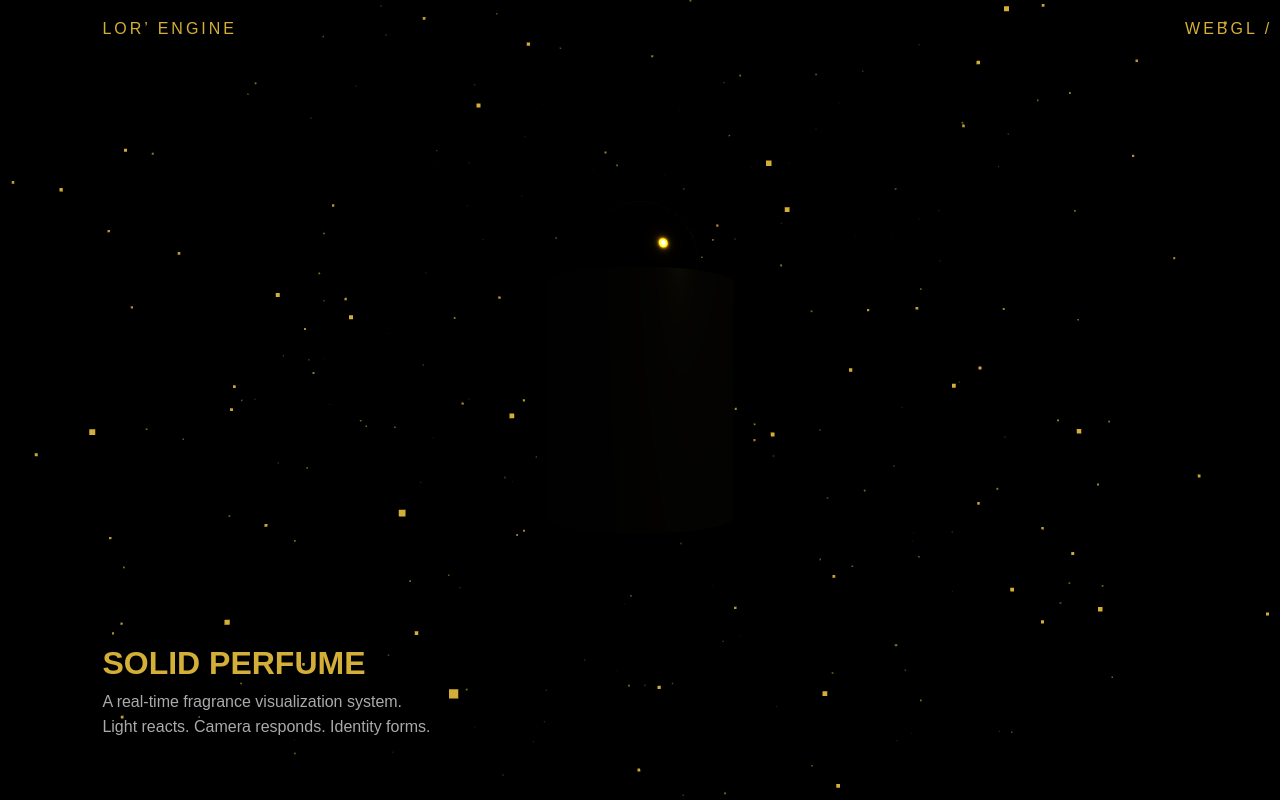
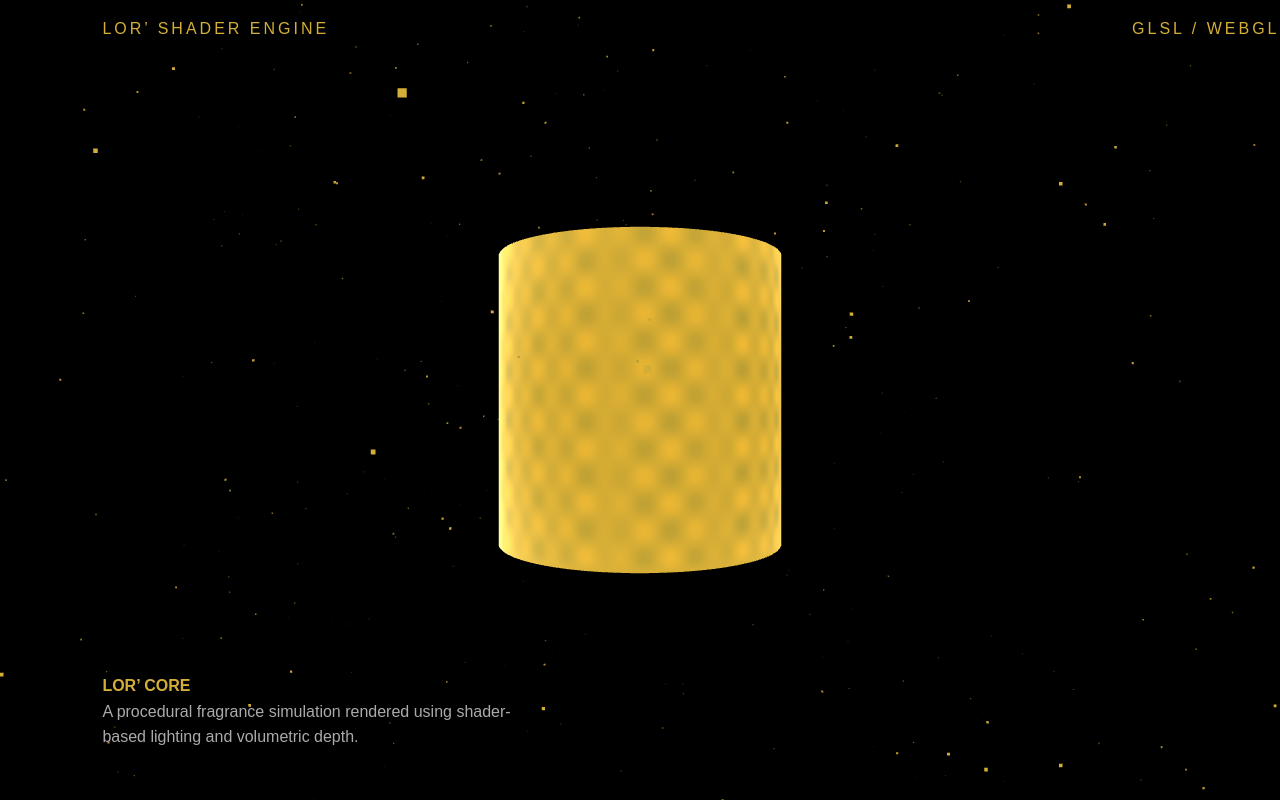
Before and after one commit to LORPerfume/LORPER, a plain HTML site: page index.html in a window 1280 px wide. Drawn offline with nearby package versions, Linux system fonts and the light colour scheme; animation ran at ten frames a second.

Commit message:
Update index.html

```diff
--- a/index.html
+++ b/index.html
@@ -2,7 +2,7 @@
 <html lang="en">
 <head>
 <meta charset="UTF-8">
-<title>LOR’ WebGL Engine</title>
+<title>LOR’ Shader Engine</title>
 
 <style>
 body{
@@ -27,16 +27,11 @@ letter-spacing:3px;
 
 #info{
 position:fixed;
-bottom:60px;
+bottom:50px;
 left:8%;
-max-width:400px;
+max-width:420px;
 color:#aaa;
 line-height:1.6;
-}
-
-h1{
-color:#d4af37;
-margin:0;
 }
 
 #loading{
@@ -47,25 +42,25 @@ align-items:center;
 justify-content:center;
 background:#000;
 color:#d4af37;
-font-size:30px;
+font-size:28px;
 z-index:999;
 }
 </style>
+
 </head>
 
 <body>
 
-<div id="loading">INITIALIZING LOR’ ENGINE...</div>
+<div id="loading">COMPILING SHADERS...</div>
 
 <div id="ui">
-<div>LOR’ ENGINE</div>
-<div>WEBGL / REALTIME</div>
+<div>LOR’ SHADER ENGINE</div>
+<div>GLSL / WEBGL PIPELINE</div>
 </div>
 
 <div id="info">
-<h1>SOLID PERFUME</h1>
-A real-time fragrance visualization system.<br>
-Light reacts. Camera responds. Identity forms.
+<b style="color:#d4af37;">LOR’ CORE</b><br>
+A procedural fragrance simulation rendered using shader-based lighting and volumetric depth.
 </div>
 
 <script src="https://cdnjs.cloudflare.com/ajax/libs/three.js/r128/three.min.js"></script>
@@ -73,84 +68,106 @@ Light reacts. Camera responds. Identity forms.
 <script>
 
 // =====================
-// SCENE SETUP
+// SCENE
 // =====================
 const scene = new THREE.Scene();
-scene.fog = new THREE.Fog(0x000000, 3, 12);
+scene.fog = new THREE.Fog(0x000000, 2, 10);
 
-// camera
-const camera = new THREE.PerspectiveCamera(
-60,
-window.innerWidth/window.innerHeight,
-0.1,
-1000
-);
+const camera = new THREE.PerspectiveCamera(60,window.innerWidth/window.innerHeight,0.1,1000);
+camera.position.z = 5;
 
-camera.position.z = 6;
-
-// renderer
 const renderer = new THREE.WebGLRenderer({antialias:true});
 renderer.setSize(window.innerWidth,window.innerHeight);
-renderer.setPixelRatio(Math.min(window.devicePixelRatio,2));
+renderer.setPixelRatio(Math.min(devicePixelRatio,2));
 document.body.appendChild(renderer.domElement);
 
 // =====================
-// LIGHTING SYSTEM
+// GLSL SHADER MATERIAL (CORE)
 // =====================
-const light = new THREE.PointLight(0xd4af37,2);
-light.position.set(3,3,3);
-scene.add(light);
 
-const ambient = new THREE.AmbientLight(0xffffff,0.2);
-scene.add(ambient);
+const uniforms = {
+time: {value:0},
+mouse: {value:new THREE.Vector2(0,0)}
+};
+
+const vertexShader = `
+varying vec3 vPosition;
+
+void main(){
+vPosition = position;
+gl_Position = projectionMatrix * modelViewMatrix * vec4(position,1.0);
+}
+`;
+
+const fragmentShader = `
+uniform float time;
+uniform vec2 mouse;
+
+varying vec3 vPosition;
+
+// noise-ish function
+float noise(vec3 p){
+return sin(p.x*10.0 + time) * sin(p.y*10.0 + time) * sin(p.z*10.0);
+}
+
+void main(){
+
+vec3 color = vec3(0.0);
+
+// base gold tone
+float n = noise(vPosition * 2.0);
+
+color.r = 0.83 + n * 0.1;
+color.g = 0.67 + n * 0.05;
+color.b = 0.20;
+
+// fresnel effect
+float fresnel = pow(1.0 - abs(dot(vec3(0.0,0.0,1.0), normalize(vPosition))), 3.0);
+
+color += fresnel * 0.6;
+
+// mouse influence distortion
+color += vec3(mouse.x * 0.2, mouse.y * 0.1, 0.0);
+
+gl_FragColor = vec4(color,1.0);
+}
+`;
 
 // =====================
-// PERFUME BOTTLE CORE
+// SHADER OBJECT (BOTTLE CORE)
 // =====================
-const bottleGeo = new THREE.CylinderGeometry(0.8,0.8,2,64);
+const geometry = new THREE.CylinderGeometry(1,1,2,64);
 
-// fake glass material (engine approximation)
-const bottleMat = new THREE.MeshStandardMaterial({
-color:0x111111,
-metalness:0.8,
-roughness:0.2
+const material = new THREE.ShaderMaterial({
+uniforms,
+vertexShader,
+fragmentShader
 });
 
-const bottle = new THREE.Mesh(bottleGeo,bottleMat);
+const bottle = new THREE.Mesh(geometry,material);
 scene.add(bottle);
 
-// gold cap
-const capGeo = new THREE.SphereGeometry(0.5,32,32);
-const capMat = new THREE.MeshStandardMaterial({
-color:0xd4af37,
-metalness:1,
-roughness:0.1
-});
+// =====================
+// PARTICLE FIELD (SHADER-LIGHT FEEL)
+// =====================
+const particlesGeo = new THREE.BufferGeometry();
+const count = 800;
 
-const cap = new THREE.Mesh(capGeo,capMat);
-cap.position.y = 1.2;
-scene.add(cap);
-
-// =====================
-// SCENT PARTICLE FIELD
-// =====================
-const count = 400;
-const positions = new Float32Array(count*3);
+const pos = new Float32Array(count*3);
 
 for(let i=0;i<count;i++){
-positions[i*3] = (Math.random()-0.5)*10;
-positions[i*3+1] = (Math.random()-0.5)*10;
-positions[i*3+2] = (Math.random()-0.5)*10;
+pos[i*3] = (Math.random()-0.5)*10;
+pos[i*3+1] = (Math.random()-0.5)*10;
+pos[i*3+2] = (Math.random()-0.5)*10;
 }
 
-const geo = new THREE.BufferGeometry();
-geo.setAttribute("position", new THREE.BufferAttribute(positions,3));
+particlesGeo.setAttribute("position", new THREE.BufferAttribute(pos,3));
 
 const particles = new THREE.Points(
-geo,
+particlesGeo,
 new THREE.PointsMaterial({
 color:0xd4af37,
-size:0.03
+size:0.02
 })
 );
 
@@ -163,15 +180,10 @@ function animate(){
 
 requestAnimationFrame(animate);
 
-// core motion
+uniforms.time.value += 0.02;
+
 bottle.rotation.y += 0.003;
-cap.rotation.y += 0.005;
-
-// scent field movement
 particles.rotation.y += 0.001;
-
-// light breathing effect
-light.intensity = 1.5 + Math.sin(Date.now()*0.002)*0.5;
 
 renderer.render(scene,camera);
 }
@@ -179,25 +191,21 @@ renderer.render(scene,camera);
 animate();
 
 // =====================
-// MOUSE ENGINE (LIGHT TRACKING)
+// MOUSE ENGINE
 // =====================
 document.addEventListener("mousemove",(e)=>{
 
-const x = (e.clientX/window.innerWidth - 0.5)*2;
-const y = (e.clientY/window.innerHeight - 0.5)*2;
+uniforms.mouse.value.x = e.clientX / window.innerWidth;
+uniforms.mouse.value.y = e.clientY / window.innerHeight;
 
-camera.position.x = x*1.2;
-camera.position.y = -y*1.2;
+camera.position.x = (uniforms.mouse.value.x - 0.5) * 2;
+camera.position.y = -(uniforms.mouse.value.y - 0.5) * 2;
 camera.lookAt(0,0,0);
-
-// light follows cursor
-light.position.x = x*5;
-light.position.y = -y*5;
 
 });
 
 // =====================
-// RESIZE ENGINE
+// RESIZE
 // =====================
 window.addEventListener("resize",()=>{
 
@@ -208,7 +216,7 @@ renderer.setSize(window.innerWidth,window.innerHeight);
 
 });
 
-// fake loading
+// loading
 setTimeout(()=>{
 document.getElementById("loading").style.display="none";
 },2000);
```
